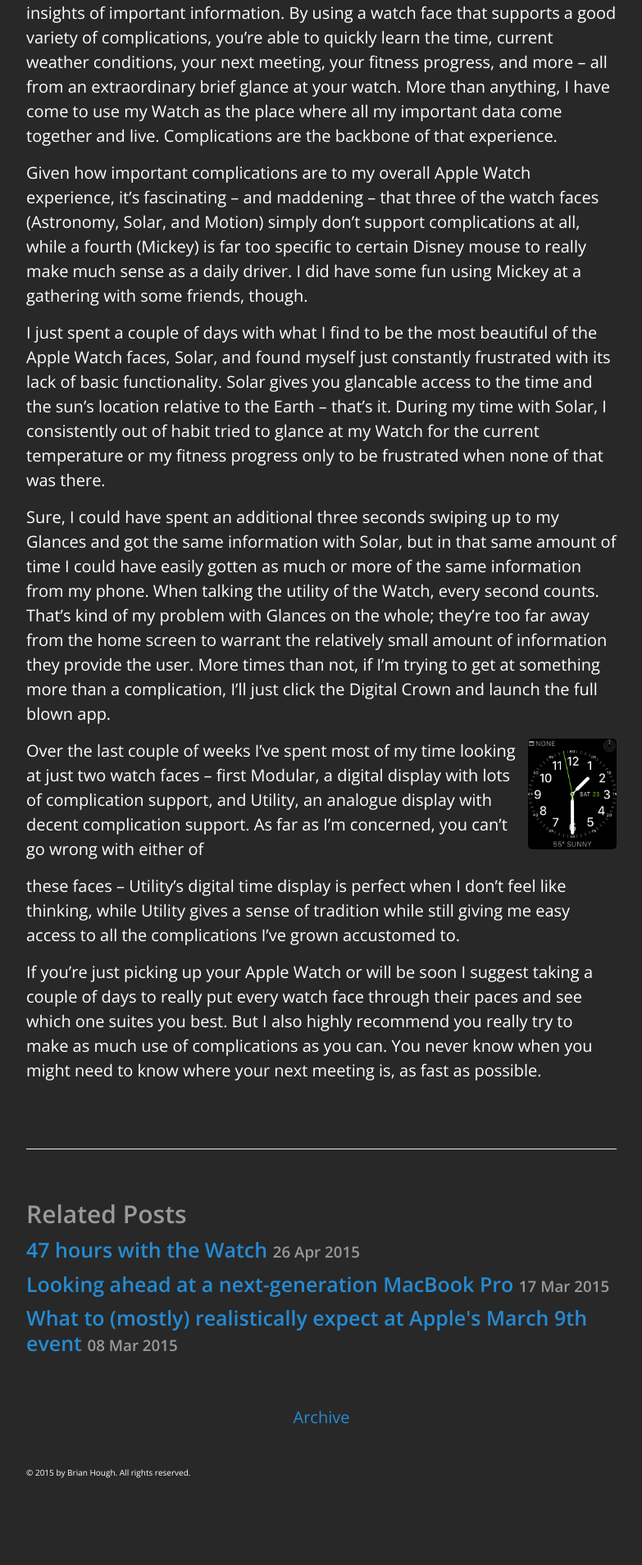
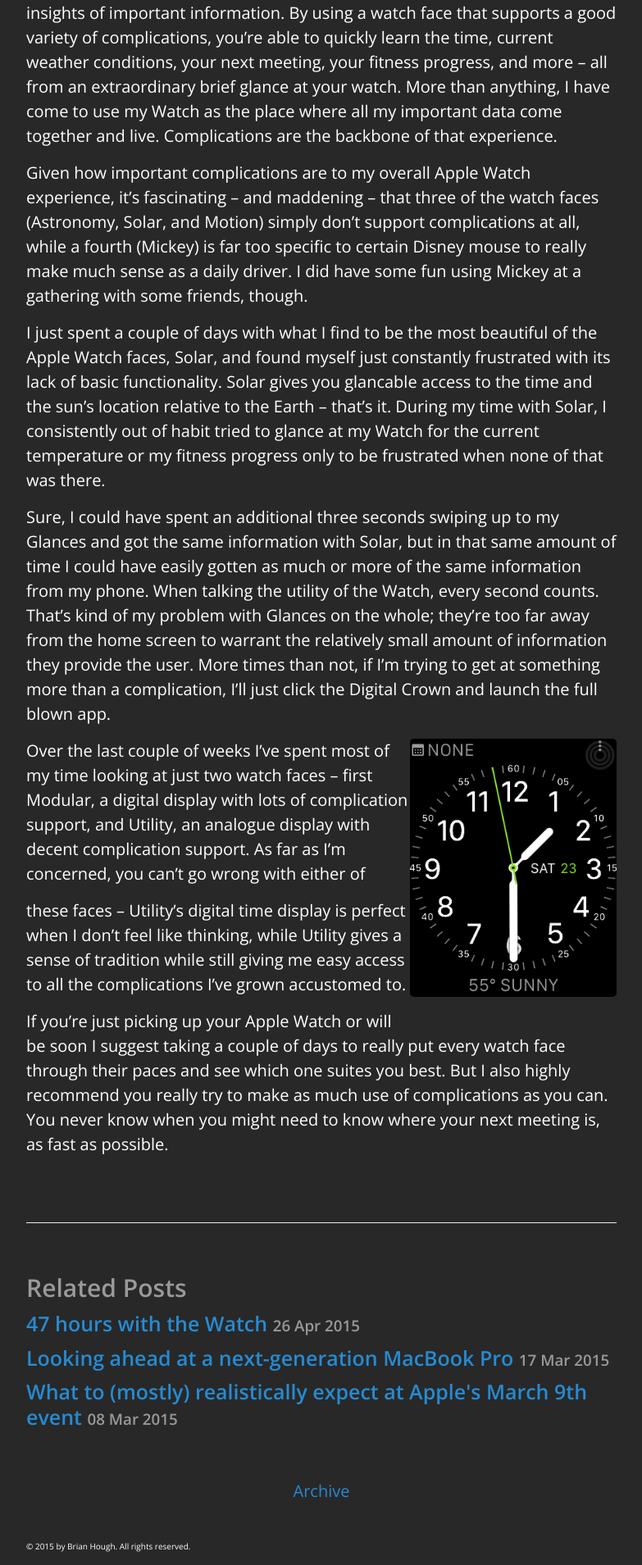
Before and after one commit to derfbwh/derfbwh.github.io, a Jekyll site: the page built from _posts/2015-05-23-apple-watch-faces.md, in a window 1280 px wide. Shown: the part 833-2742 px from the top of the page at 82% size, without its empty margins (248-1031 px from the left). Built offline with Jekyll 4.4.1, drawn with Linux system fonts in a browser that asks for light colours; Markdown is read by kramdown in place of the engine named in the settings; before the commit the page ends 2652 px from its top, so only the background shows below that.

Commit message:
post-update

```diff
--- a/_posts/2015-05-23-apple-watch-faces.md
+++ b/_posts/2015-05-23-apple-watch-faces.md
@@ -17,7 +17,7 @@
 
 Sure, I could have spent an additional three seconds swiping up to my Glances and got the same information with Solar, but in that same amount of time I could have easily gotten as much or more of the same information from my phone. When talking the utility of the Watch, every second counts. That’s kind of my problem with Glances on the whole; they’re too far away from the home screen to warrant the relatively small amount of information they provide the user. More times than not, if I’m trying to get at something more than a complication, I’ll just click the Digital Crown and launch the full blown app.
 
-<img src="http://dotunderscore.net/images/watchface.PNG" align="right" width="15%" hspace="25">Over the last couple of weeks I've spent most of my time looking at just two watch faces – first Modular, a digital display with lots of complication support, and Utility, an analogue display with decent complication support. As far as I'm concerned, you can't go wrong with either of
+<img src="http://dotunderscore.net/images/watchface.PNG" align="right" width="35%" hspace="25">Over the last couple of weeks I've spent most of my time looking at just two watch faces – first Modular, a digital display with lots of complication support, and Utility, an analogue display with decent complication support. As far as I'm concerned, you can't go wrong with either of
 
 these faces – Utility’s digital time display is perfect when I don't feel like thinking, while Utility gives a sense of tradition while still giving me easy access to all the complications I've grown accustomed to.
 
```
